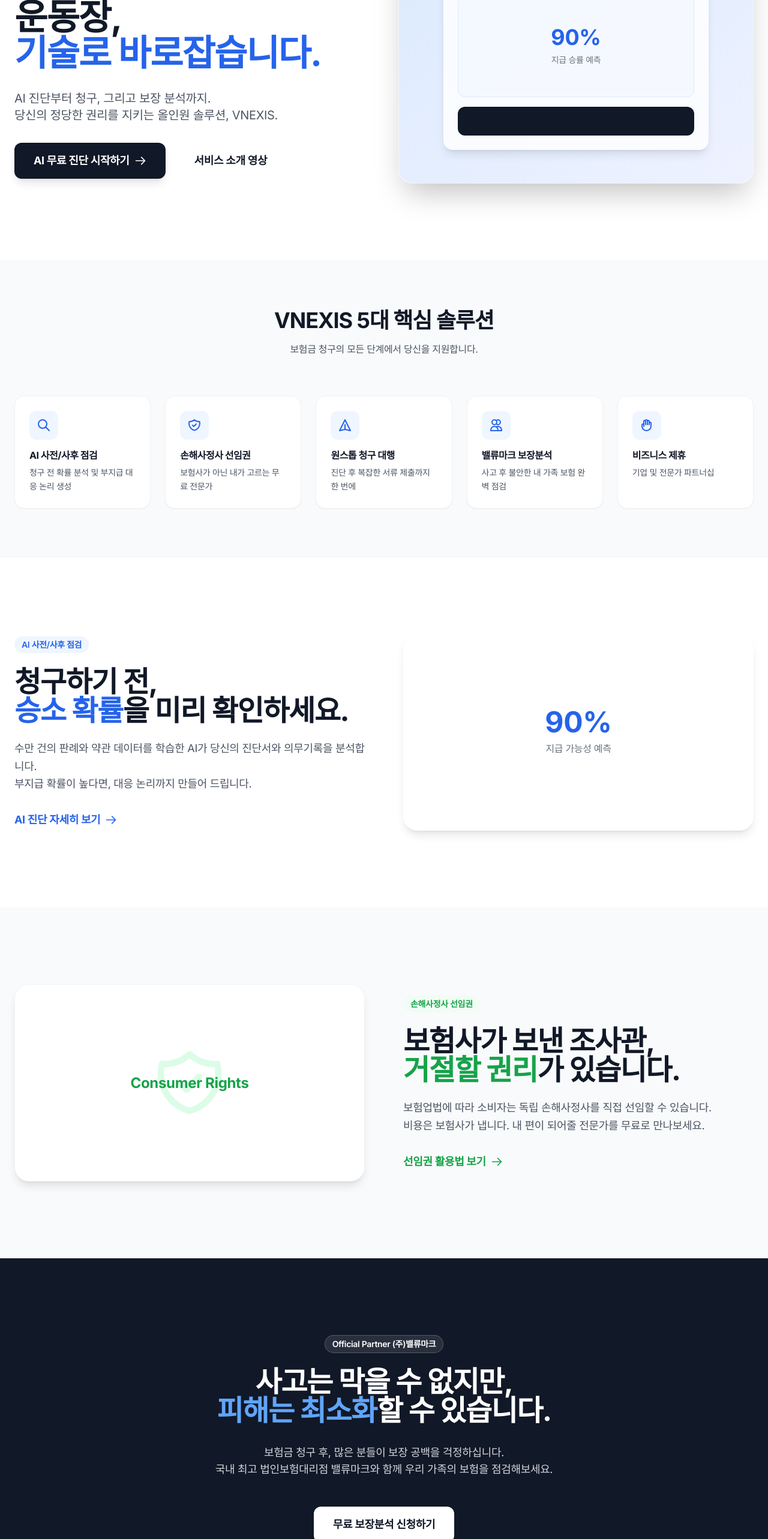
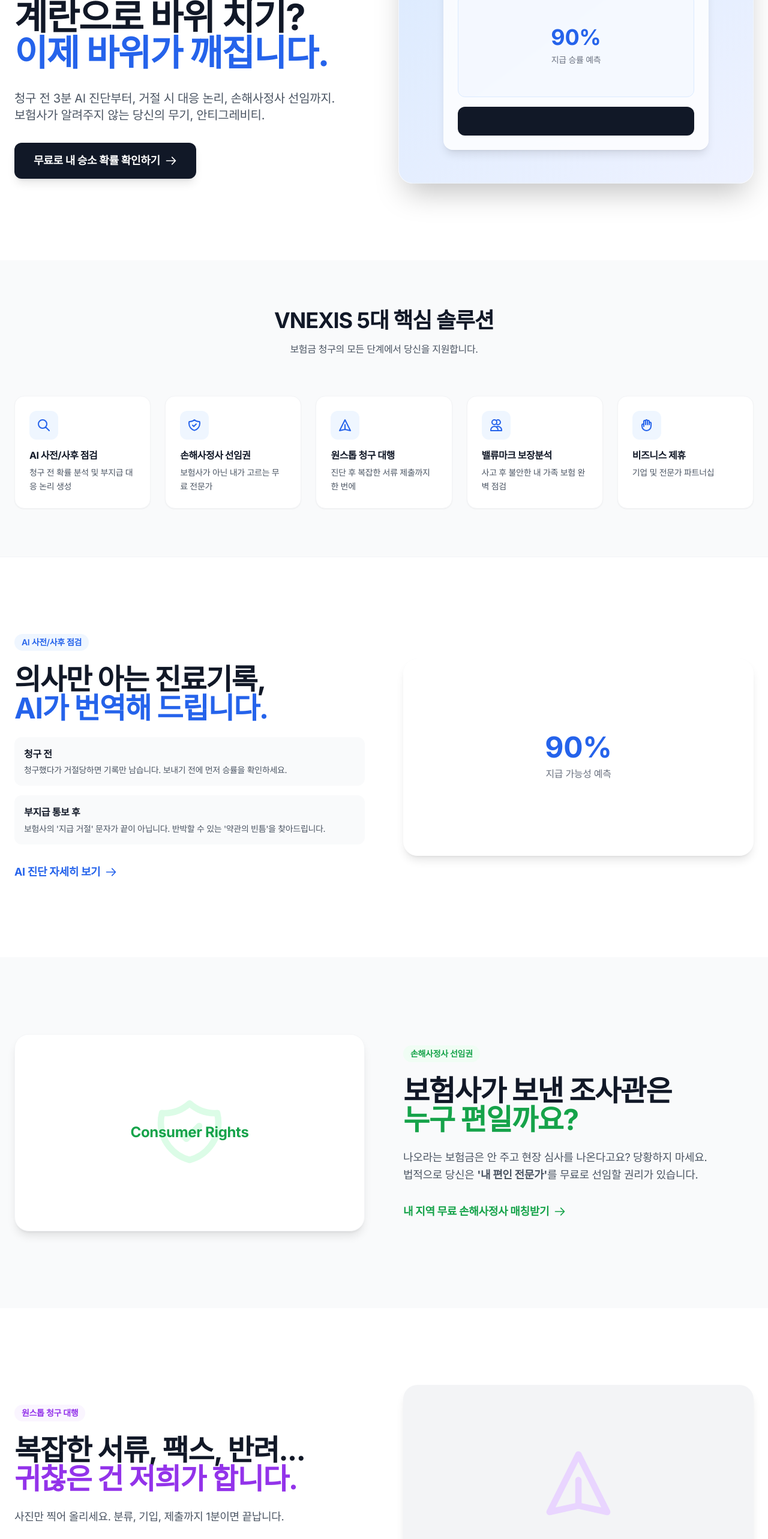
Before and after one commit to 11xxbin9542/VNEXIS-self-claim, a React (Vite) app: page / in a window 1280 px wide. Shown: the part 234-2800 px from the top of the page at 60% size. Built offline with nearby package versions, Linux system fonts and the light colour scheme.

Commit message:
Update copywriting for Hero, AI Assessment, Adjuster, and Valuemark sections

```diff
--- a/src/App.jsx
+++ b/src/App.jsx
@@ -126,8 +126,9 @@
               transition={{ delay: 0.2 }}
               className="text-4xl md:text-6xl font-bold text-gray-900 leading-tight break-keep"
             >
-              보험사와의 기울어진 운동장,<br />
-              <span className="text-blue-600">기술로 바로잡습니다.</span>
+              보험사와의 싸움,<br />
+              계란으로 바위 치기?<br />
+              <span className="text-blue-600">이제 바위가 깨집니다.</span>
             </motion.h1>
             <motion.p
               initial={{ y: 20, opacity: 0 }}
@@ -135,8 +136,8 @@
               transition={{ delay: 0.3 }}
               className="text-lg md:text-xl text-gray-600 leading-relaxed break-keep max-w-2xl"
             >
-              AI 진단부터 청구, 그리고 보장 분석까지.<br />
-              당신의 정당한 권리를 지키는 올인원 솔루션, VNEXIS.
+              청구 전 3분 AI 진단부터, 거절 시 대응 논리, 손해사정사 선임까지.<br />
+              보험사가 알려주지 않는 당신의 무기, 안티그레비티.
             </motion.p>
             <motion.div
               initial={{ y: 20, opacity: 0 }}
@@ -148,11 +149,8 @@
                 onClick={() => navigateTo('assessment')}
                 className="px-8 py-4 bg-gray-900 text-white rounded-xl font-bold text-lg hover:bg-gray-800 transition-all shadow-lg hover:shadow-xl flex items-center justify-center gap-2"
               >
-                AI 무료 진단 시작하기
+                무료로 내 승소 확률 확인하기
                 <ArrowRight className="w-5 h-5" />
-              </button>
-              <button className="px-8 py-4 bg-white text-gray-900 border border-gray-200 rounded-xl font-bold text-lg hover:bg-gray-50 transition-all flex items-center justify-center gap-2">
-                서비스 소개 영상
               </button>
             </motion.div>
           </div>
@@ -223,13 +221,19 @@
               AI 사전/사후 점검
             </div>
             <h2 className="text-3xl md:text-5xl font-bold text-gray-900 mb-6 leading-tight">
-              청구하기 전,<br />
-              <span className="text-blue-600">승소 확률</span>을 미리 확인하세요.
+              의사만 아는 진료기록,<br />
+              <span className="text-blue-600">AI가 번역해 드립니다.</span>
             </h2>
-            <p className="text-lg text-gray-600 mb-8 leading-relaxed">
-              수만 건의 판례와 약관 데이터를 학습한 AI가 당신의 진단서와 의무기록을 분석합니다.<br />
-              부지급 확률이 높다면, 대응 논리까지 만들어 드립니다.
-            </p>
+            <div className="space-y-4 mb-8">
+              <div className="bg-gray-50 p-4 rounded-xl">
+                <span className="font-bold text-gray-900 block mb-1">청구 전</span>
+                <p className="text-gray-600 text-sm">청구했다가 거절당하면 기록만 남습니다. 보내기 전에 먼저 승률을 확인하세요.</p>
+              </div>
+              <div className="bg-gray-50 p-4 rounded-xl">
+                <span className="font-bold text-gray-900 block mb-1">부지급 통보 후</span>
+                <p className="text-gray-600 text-sm">보험사의 '지급 거절' 문자가 끝이 아닙니다. 반박할 수 있는 '약관의 빈틈'을 찾아드립니다.</p>
+              </div>
+            </div>
             <button onClick={() => navigateTo('assessment')} className="text-blue-600 font-bold text-lg flex items-center gap-2 hover:gap-3 transition-all">
               AI 진단 자세히 보기 <ArrowRight className="w-5 h-5" />
             </button>
@@ -256,15 +260,15 @@
               손해사정사 선임권
             </div>
             <h2 className="text-3xl md:text-5xl font-bold text-gray-900 mb-6 leading-tight">
-              보험사가 보낸 조사관,<br />
-              <span className="text-green-600">거절할 권리</span>가 있습니다.
+              보험사가 보낸 조사관은<br />
+              <span className="text-green-600">누구 편일까요?</span>
             </h2>
             <p className="text-lg text-gray-600 mb-8 leading-relaxed">
-              보험업법에 따라 소비자는 독립 손해사정사를 직접 선임할 수 있습니다.<br />
-              비용은 보험사가 냅니다. 내 편이 되어줄 전문가를 무료로 만나보세요.
+              나오라는 보험금은 안 주고 현장 심사를 나온다고요? 당황하지 마세요.<br />
+              법적으로 당신은 <strong>'내 편인 전문가'</strong>를 무료로 선임할 권리가 있습니다.
             </p>
             <button onClick={() => navigateTo('adjuster')} className="text-green-600 font-bold text-lg flex items-center gap-2 hover:gap-3 transition-all">
-              선임권 활용법 보기 <ArrowRight className="w-5 h-5" />
+              내 지역 무료 손해사정사 매칭받기 <ArrowRight className="w-5 h-5" />
             </button>
           </div>
           <div className="flex-1 w-full">
@@ -278,27 +282,53 @@
         </div>
       </section>
 
-      {/* 3. Valuemark Teaser */}
+      {/* 3. Claim Filing Teaser (NEW) */}
+      <section className="px-6 py-20 md:py-32">
+        <div className="max-w-7xl mx-auto flex flex-col md:flex-row items-center gap-16">
+          <div className="flex-1">
+            <div className="inline-block px-3 py-1 bg-purple-50 text-purple-600 rounded-full text-sm font-semibold mb-6">
+              원스톱 청구 대행
+            </div>
+            <h2 className="text-3xl md:text-5xl font-bold text-gray-900 mb-6 leading-tight">
+              복잡한 서류, 팩스, 반려...<br />
+              <span className="text-purple-600">귀찮은 건 저희가 합니다.</span>
+            </h2>
+            <p className="text-lg text-gray-600 mb-8 leading-relaxed">
+              사진만 찍어 올리세요. 분류, 기입, 제출까지 1분이면 끝납니다.
+            </p>
+            <button className="text-purple-600 font-bold text-lg flex items-center gap-2 hover:gap-3 transition-all">
+              간편 청구 시작하기 <ArrowRight className="w-5 h-5" />
+            </button>
+          </div>
+          <div className="flex-1 w-full">
+            <div className="bg-gray-100 rounded-3xl aspect-video relative overflow-hidden shadow-lg flex items-center justify-center">
+              <Send className="w-32 h-32 text-purple-200" />
+            </div>
+          </div>
+        </div>
+      </section>
+
+      {/* 4. Valuemark Teaser */}
       <section className="px-6 py-20 md:py-32 bg-gray-900 text-white">
         <div className="max-w-7xl mx-auto text-center">
           <div className="inline-block px-3 py-1 bg-white/10 text-white rounded-full text-sm font-semibold mb-6 border border-white/20">
             Official Partner (주)밸류마크
           </div>
           <h2 className="text-3xl md:text-5xl font-bold mb-8">
-            사고는 막을 수 없지만,<br />
-            <span className="text-blue-400">피해는 최소화</span>할 수 있습니다.
+            소 잃고 외양간 고치기?<br />
+            <span className="text-blue-400">이번엔 제대로 고칩시다.</span>
           </h2>
           <p className="text-lg text-gray-300 mb-12 max-w-2xl mx-auto">
-            보험금 청구 후, 많은 분들이 보장 공백을 걱정하십니다.<br />
-            국내 최고 법인보험대리점 밸류마크와 함께 우리 가족의 보험을 점검해보세요.
+            이번 사고로 느끼셨죠? 보험은 필요할 때 없으면 재앙입니다.<br />
+            대한민국 1등 GA (주)밸류마크가 당신과 가족의 '진짜 안전망'을 점검해 드립니다.
           </p>
           <button onClick={() => navigateTo('valuemark')} className="px-8 py-4 bg-white text-gray-900 rounded-xl font-bold text-lg hover:bg-gray-100 transition-all">
-            무료 보장분석 신청하기
+            VNEXIS 회원 한정 : 프리미엄 보장 분석 무료 신청
           </button>
         </div>
       </section>
 
-      {/* 4. B2B Teaser */}
+      {/* 5. B2B Teaser */}
       <section className="px-6 py-20 md:py-32">
         <div className="max-w-7xl mx-auto flex flex-col md:flex-row items-center justify-between gap-12">
           <div>
@@ -316,6 +346,7 @@
 
   const AssessmentView = () => {
     const [step, setStep] = useState('upload'); // upload, analyzing, result
+    const [mode, setMode] = useState('pre'); // pre (청구 전), post (부지급 후)
 
     useEffect(() => {
       if (step === 'analyzing') {
@@ -371,12 +402,24 @@
         <div className="max-w-3xl mx-auto">
           {step === 'upload' && (
             <motion.div initial={{ opacity: 0, y: 20 }} animate={{ opacity: 1, y: 0 }} className="bg-white rounded-3xl shadow-xl p-8 md:p-12">
-              <h2 className="text-2xl md:text-3xl font-bold text-gray-900 mb-2">AI 진단 시작하기</h2>
+              <h2 className="text-2xl md:text-3xl font-bold text-gray-900 mb-2">의사만 아는 진료기록,<br />AI가 번역해 드립니다.</h2>
               <p className="text-gray-600 mb-8">부지급 안내문이나 의무기록지를 업로드하세요.</p>
 
-              <div className="flex gap-4 mb-8">
-                <button className="flex-1 py-3 px-4 rounded-xl bg-blue-50 text-blue-700 font-semibold border-2 border-blue-200">청구 전 사전 점검</button>
-                <button className="flex-1 py-3 px-4 rounded-xl bg-white text-gray-600 font-semibold border-2 border-gray-100 hover:border-gray-200">부지급 통보 후 대응</button>
+              <div className="flex flex-col md:flex-row gap-4 mb-8">
+                <button
+                  onClick={() => setMode('pre')}
+                  className={`flex-1 p-4 rounded-xl border-2 text-left transition-all ${mode === 'pre' ? 'border-blue-500 bg-blue-50' : 'border-gray-100 hover:border-gray-200'}`}
+                >
+                  <div className={`font-bold mb-1 ${mode === 'pre' ? 'text-blue-700' : 'text-gray-900'}`}>청구 전 사전 점검</div>
+                  <div className="text-sm text-gray-600">청구했다가 거절당하면 기록만 남습니다. 보내기 전에 먼저 승률을 확인하세요.</div>
+                </button>
+                <button
+                  onClick={() => setMode('post')}
+                  className={`flex-1 p-4 rounded-xl border-2 text-left transition-all ${mode === 'post' ? 'border-blue-500 bg-blue-50' : 'border-gray-100 hover:border-gray-200'}`}
+                >
+                  <div className={`font-bold mb-1 ${mode === 'post' ? 'text-blue-700' : 'text-gray-900'}`}>부지급 통보 후 대응</div>
+                  <div className="text-sm text-gray-600">보험사의 '지급 거절' 문자가 끝이 아닙니다. 반박할 수 있는 '약관의 빈틈'을 찾아드립니다.</div>
+                </button>
               </div>
 
               <div
@@ -516,15 +559,16 @@
                       <Lock className="w-5 h-5 text-gray-500" />
                       <span>상세 분석 리포트 잠금</span>
                     </div>
-                    <p className="text-gray-500 text-sm mb-2">약관 기반 반박 논리, 필요 보완 서류 체크리스트, 전문가 소견 포함</p>
+                    <p className="text-gray-500 text-sm mb-2">판독 결과, 보험사가 꼼짝 못 할 핵심 반박 논리 3가지가 발견되었습니다.</p>
 
                     <button
                       onClick={() => setShowPaymentModal(true)}
                       className="w-full md:w-auto px-8 py-4 bg-[#F59E0B] hover:bg-orange-600 text-white rounded-xl font-bold text-lg shadow-lg shadow-orange-200 transition-all flex items-center justify-center gap-2"
                     >
-                      <span>15,000원 결제하고 전체 보기</span>
+                      <span>리포트 전문 확인하기 (15,000원)</span>
                       <ArrowRight className="w-5 h-5" />
                     </button>
+                    <p className="text-xs text-gray-400">커피 3잔 값으로 수백만 원을 지키세요</p>
                   </div>
                 </div>
               </div>
@@ -539,11 +583,10 @@
   const AdjusterView = () => (
     <div className="pt-24 pb-20 px-6 max-w-5xl mx-auto">
       <div className="text-center mb-16">
-        <h2 className="text-3xl md:text-4xl font-bold text-gray-900 mb-6">손해사정사 선임권이란?</h2>
+        <h2 className="text-3xl md:text-4xl font-bold text-gray-900 mb-6">보험사가 보낸 조사관은<br />누구 편일까요?</h2>
         <p className="text-xl text-gray-600 max-w-3xl mx-auto leading-relaxed">
-          보험금 청구 후 보험사가 실사를 나온다고 할 때,<br className="hidden md:block" />
-          <span className="text-blue-600 font-bold">소비자가 직접 전문가를 선임할 수 있는 법적 권리</span>입니다.<br />
-          (비용은 보험사가 부담합니다)
+          나오라는 보험금은 안 주고 현장 심사를 나온다고요? 당황하지 마세요.<br />
+          법적으로 당신은 <strong>'내 편인 전문가'</strong>를 무료로 선임할 권리가 있습니다.
         </p>
       </div>
 
@@ -567,7 +610,7 @@
         <h3 className="text-2xl font-bold mb-4">내 사건에 딱 맞는 전문가를 찾고 계신가요?</h3>
         <p className="text-blue-100 mb-8">VNEXIS가 검증된 독립 손해사정사를 무료로 매칭해드립니다.</p>
         <button className="px-8 py-4 bg-white text-blue-600 rounded-xl font-bold text-lg hover:bg-blue-50 transition-colors">
-          전문가 무료 매칭하기
+          내 지역 무료 손해사정사 매칭받기
         </button>
       </div>
     </div>
@@ -582,12 +625,12 @@
             Official Partner (주)밸류마크
           </div>
           <h2 className="text-4xl md:text-5xl font-bold mb-6 leading-tight">
-            사고는 예고 없이 찾아옵니다.<br />
-            지금 당신의 우산은 튼튼한가요?
+            소 잃고 외양간 고치기?<br />
+            <span className="text-blue-400">이번엔 제대로 고칩시다.</span>
           </h2>
           <p className="text-lg text-gray-300 mb-10 leading-relaxed">
-            보험금 청구 후, 많은 분들이 보장 공백을 걱정하십니다.<br />
-            전문가와 함께 우리 가족의 보험을 점검해보세요.
+            이번 사고로 느끼셨죠? 보험은 필요할 때 없으면 재앙입니다.<br />
+            대한민국 1등 GA (주)밸류마크가 당신과 가족의 '진짜 안전망'을 점검해 드립니다.
           </p>
 
           <div className="bg-white rounded-2xl p-8 max-w-md text-gray-900">
@@ -596,7 +639,7 @@
               <input type="text" placeholder="이름" className="w-full px-4 py-3 bg-gray-50 border border-gray-200 rounded-xl focus:outline-none focus:border-blue-600" />
               <input type="tel" placeholder="연락처" className="w-full px-4 py-3 bg-gray-50 border border-gray-200 rounded-xl focus:outline-none focus:border-blue-600" />
               <button className="w-full py-4 bg-blue-600 text-white rounded-xl font-bold hover:bg-blue-700 transition-colors">
-                신청하고 리포트 받기
+                VNEXIS 회원 한정 : 프리미엄 보장 분석 무료 신청
               </button>
             </div>
             <p className="text-xs text-gray-500 mt-4 text-center">신청 시 '우리 가족 보험 요약 리포트'가 무료로 제공됩니다.</p>
```
